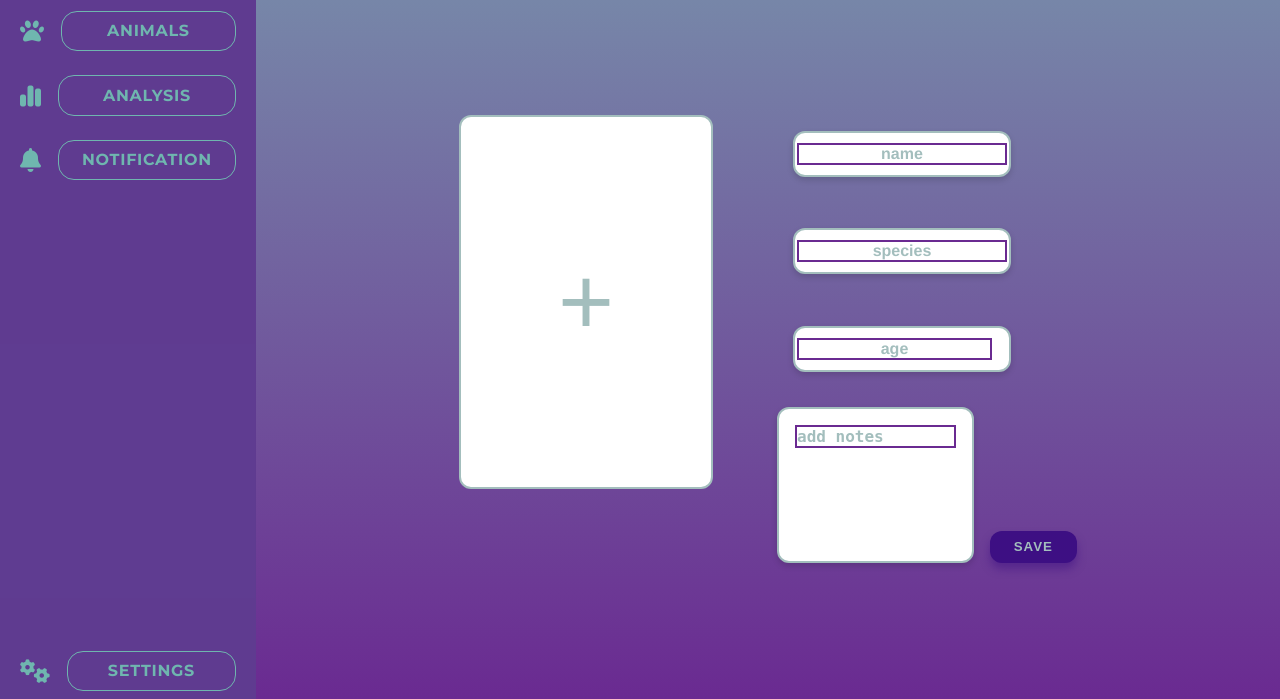
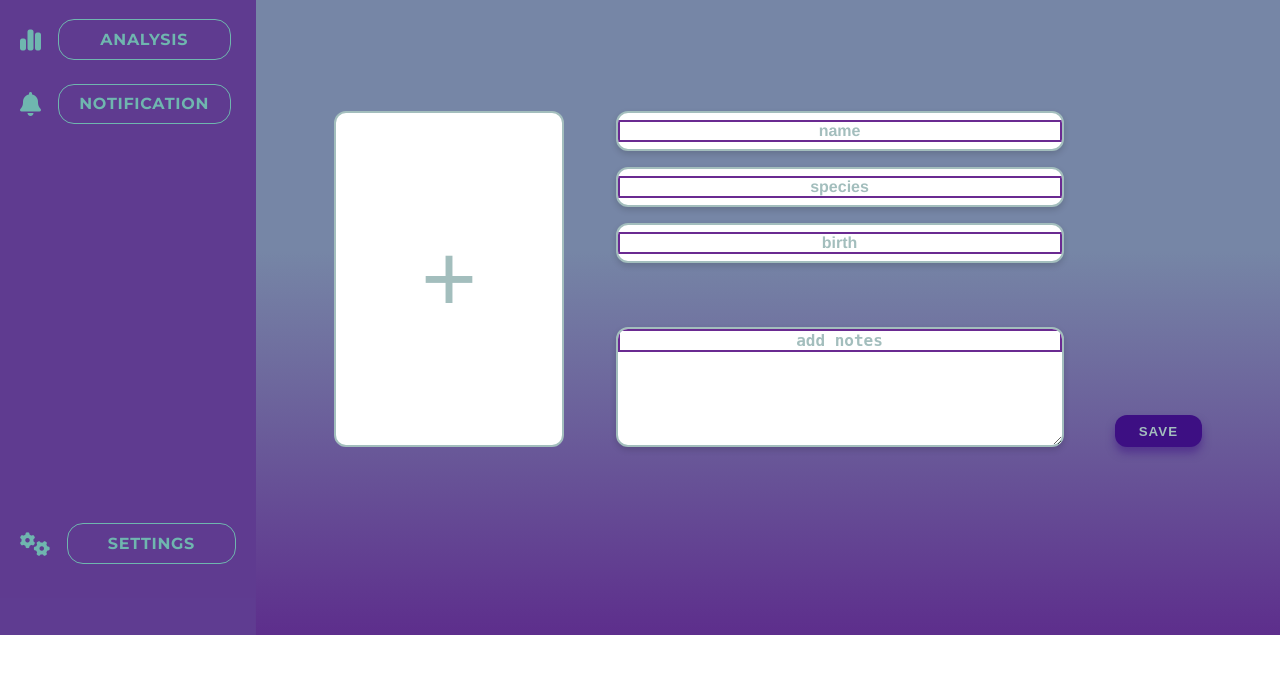
Before and after one commit to julpol00/wdpai-2025, a PHP site: page /public/views/insert_data.html in a window 1280 px wide; the page is wider, and only the part inside the window is pictured. Shown: the part 165-864 px from the top of that part. After the commit the page ends 800 px from the top of that part, so only its background shows below. Run offline with PHP 8.4, Linux system fonts and the light colour scheme; some libraries are stand-ins or nearby versions.

Commit message:
Thiss commit adds final version of insert_data

```diff
--- a/LAB01-KONFIGURACJA/public/css/insert_data.css
+++ b/LAB01-KONFIGURACJA/public/css/insert_data.css
@@ -1,29 +1,23 @@
+
 main {
-  margin: 0;
-  padding: 0;
-  background: linear-gradient(to bottom, #7789a9, #6a2a91);
   font-family: 'Montserrat', sans-serif;
   display: flex;
   justify-content: center;
   align-items: center;
 }
 
-.notes-row {
-  display: flex;
-  gap: 1rem;
-  align-items: flex-end;
-}
-
 .form-wrapper {
   display: flex;
-  gap: 4rem;
-  align-items: flex-start;
+  gap: 4vw;
+  align-items: stretch;
   padding: 2rem;
+  max-width: 1200px;
+  min-height: 400px;
+  height: 20vh;
 }
 
 .photo-section {
-  width: 250px;
-  height: 370px;
+  width: 18vw;
   background: white;
   border: 2px solid #a3bebd;
   border-radius: 12px;
@@ -53,15 +47,24 @@ main {
 .form-section {
   display: flex;
   flex-direction: column;
-  gap: 1.2rem;
-  width: 300px;
+  justify-content: flex-start;
+  align-items: center;
+  width: 35vw;
+  min-height: 100%;
   position: relative;
-  min-height: 370px;
+}
+
+
+.inputs-group {
+  display: flex;
+  flex-direction: column;
+  gap: 1rem;
+  width: 100%;
 }
 
 .input-field {
-  height: 40px;
-  border: none;
+  height: 2.5rem;
+  width: 100%;
   border-radius: 12px;
   border: 2px solid #a3bebd;
   background: white;
@@ -71,6 +74,7 @@ main {
   font-size: 1rem;
   box-shadow: 0px 3px 6px rgba(0, 0, 0, 0.15);
   outline: none;
+  margin: 0;
   transition: box-shadow 0.3s ease;
 }
 
@@ -87,20 +91,20 @@ main {
 }
 
 .textarea-field {
-  flex: 1;
   min-height: 120px;
-  border: none;
+  margin-top: auto;
   border: 2px solid #a3bebd;
   border-radius: 12px;
   background: white;
   font-weight: bold;
   color: #6a2a91;
   font-size: 1rem;
-  padding: 1rem;
-  resize: none;
+  text-align: center;
+  width: 100%;
   box-shadow: 0px 3px 6px rgba(0, 0, 0, 0.15);
   outline: none;
   transition: box-shadow 0.3s ease;
+  box-sizing: border-box;
 }
 
 .textarea-field:hover {
@@ -114,11 +118,13 @@ main {
     border: 2px solid #6a2a91;
 }
 
-.save-container {
-  position: absolute;
-  bottom: 0;
-  right: 0;
+.save-section {
+  display: flex;
+  flex-direction: column;
+  justify-content: flex-end;
+  height: 100%;
 }
+
 
 .save-button {
   background-color: #3d0f83;
@@ -130,9 +136,6 @@ main {
   box-shadow: 0px 6px 8px rgba(61, 15, 131, 0.5);
   cursor: pointer;
   letter-spacing: 1px;
-  display: flex;
-  align-items: center;
-  justify-content: center;
   height: 2rem;
   transition: background-color 0.3s ease, transform 0.2s ease;
 }
--- a/LAB01-KONFIGURACJA/public/css/style.css
+++ b/LAB01-KONFIGURACJA/public/css/style.css
@@ -1,5 +1,15 @@
 @import url('https://fonts.googleapis.com/css2?family=Montserrat:wght@400;700&display=swap');
 
+* {
+  box-sizing: border-box;
+  margin: 0;
+  padding: 0;
+}
+
+html, body {
+  font-size: 16px;
+  font-family: 'Montserrat', sans-serif;
+}
 
 body{
     margin: 0;
@@ -79,6 +89,7 @@ input {
     border: 3px solid;
     border-color: #6fb6af;
 
+    outline: none;
     width: 70%;
     color: #6fb6af;
     margin: 1em;
@@ -97,7 +108,7 @@ input {
 
 nav{
     width: 20vw;
-    height: 90vh;
+    height: 89vh;
     background: #340773c9;
     display: flex;
     flex-direction: column;
@@ -106,17 +117,16 @@ nav{
 
 main{
     width: 80vw;
-    height: 90vh;
+    height: 89vh;
 }
 
 header{
-    width: 100%;
-    height: 7em;
+    width: 100vw;
+    height: 11vh;
     background: white;
     display: flex;
     justify-content: center;
     align-items: center;
-    padding: 1rem 2rem;
     box-shadow: 0 2px 5px rgba(0, 0, 0, 0.1);
 }
 
@@ -127,7 +137,7 @@ header{
 }
 
 .logo-title img {
-  height: 7em;
+  height: 5em;
 }
 
 .title-text {
--- a/LAB01-KONFIGURACJA/public/views/animals.html
+++ b/LAB01-KONFIGURACJA/public/views/animals.html
@@ -3,8 +3,8 @@
 <head>
     <meta charset="UTF-8">
     <meta name="viewport" content="width=device-width, initial-scale=1.0">
+    <link rel="stylesheet" type="text/css" href="../css/animals.css">
     <link rel="stylesheet" type="text/css" href="../css/style.css">
-    <link rel="stylesheet" type="text/css" href="../css/animals.css">
     <script src="https://kit.fontawesome.com/6c7c83f719.js" crossorigin="anonymous"></script>
     <title>Animals</title>
 </head>
--- a/LAB01-KONFIGURACJA/public/views/insert_data.html
+++ b/LAB01-KONFIGURACJA/public/views/insert_data.html
@@ -3,8 +3,8 @@
 <head>
     <meta charset="UTF-8">
     <meta name="viewport" content="width=device-width, initial-scale=1.0">
+    <link rel="stylesheet" type="text/css" href="../css/insert_data.css">
     <link rel="stylesheet" type="text/css" href="../css/style.css">
-    <link rel="stylesheet" type="text/css" href="../css/insert_data.css">
     <script src="https://kit.fontawesome.com/6c7c83f719.js" crossorigin="anonymous"></script>
     <title>Insert Data</title>
 </head>
@@ -36,14 +36,16 @@
                 </div>
 
                 <div class="form-section">
+                      <div class="inputs-group">
                     <input type="text" placeholder="name" class="input-field" />
                     <input type="text" placeholder="species" class="input-field" />
-                    <input type="number" placeholder="age" class="input-field" />
-                    <div class="notes-row">
+                    <input type="text" placeholder="birth" class="input-field" />
+                      </div>
                     <textarea placeholder="add notes" class="textarea-field"></textarea>
+                </div>
+                 <div class="save-section">
                     <button class="save-button">SAVE</button>
-                    </div>
-                </div>
+                 </div>
             </div>
     </main>
     </div>
```
